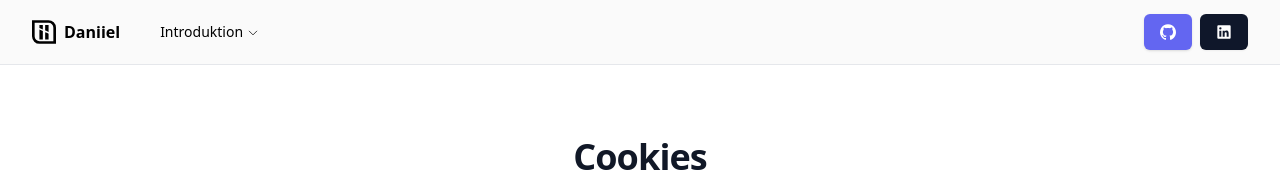
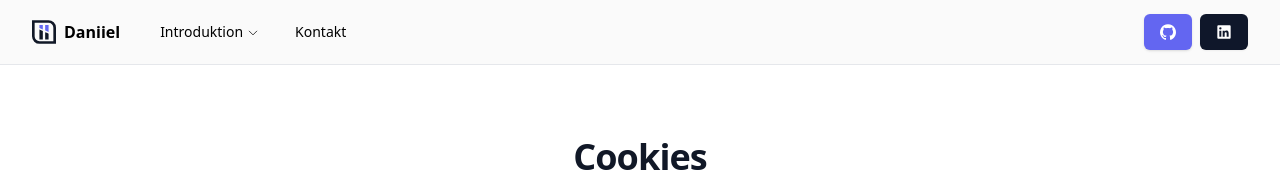
Before and after one commit to daniielp/daniiel-dev, a Next.js app: page /policies/cookies in a window 1280 px wide. Shown: the top 172 px of the page. Built offline with nearby package versions, Linux system fonts and the light colour scheme.

Commit message:
Update metadata

```diff
--- a/src/app/layout.tsx
+++ b/src/app/layout.tsx
@@ -5,7 +5,7 @@ import Script from "next/script"
 import { TailwindIndicator } from "@/components/tailwind-indicator"
 
 
-export const metaData: Metadata = {
+export const metadata: Metadata = {
     title: {
         default: siteConfig.title,
         template: `%s - ${siteConfig.name}`,
--- a/src/components/Icons.tsx
+++ b/src/components/Icons.tsx
@@ -2,6 +2,63 @@ import React from "react"
 export type IconProp = React.HtmlHTMLAttributes<SVGElement>
 
 export const Icons = {
+    logo: ({ ...props }: IconProp) => (
+        <svg
+      xmlns="http://www.w3.org/2000/svg"
+      width="32"
+      height="31.611"
+      viewBox="0 0 32 31.611"
+      {...props}
+    >
+      <g id="Group_4" data-name="Group 4" transform="translate(970.97 -442)">
+        <g id="logo" transform="translate(-970.97 442)">
+          <g id="Group_3" data-name="Group 3" transform="translate(0 0)">
+            <g
+              id="Group_2"
+              data-name="Group 2"
+              transform="translate(9.894 6.425)"
+            >
+              <path
+                id="Path_6"
+                data-name="Path 6"
+                d="M833.2,118.79v13.178h4.558V120.8l-.734-.324Z"
+                transform="translate(-833.2 -112.616)"
+                className="fill-gray-900"
+              />
+              <path
+                id="Path_7"
+                data-name="Path 7"
+                d="M833.2,66.89l4.558,2.012V62.97H833.2Z"
+                transform="translate(-833.2 -62.97)"
+                className="fill-indigo-500"
+              />
+              <path
+                id="Path_8"
+                data-name="Path 8"
+                d="M902.39,70.266l1.282.566,3.277,1.447V62.97H902.39Z"
+                transform="translate(-894.737 -62.97)"
+                className="fill-indigo-500"
+              />
+              <path
+                id="Path_9"
+                data-name="Path 9"
+                d="M902.39,149.31v9.8h4.559v-7.789l-1.584-.7Z"
+                transform="translate(-894.737 -139.76)"
+                className="fill-gray-900"
+              />
+            </g>
+            <path
+              id="Path_10"
+              data-name="Path 10"
+              d="M771.03,31.611H749.15a10.071,10.071,0,0,1-10.12-10V0h21.881A10.07,10.07,0,0,1,771.03,10ZM742.563,3.489V21.615a6.555,6.555,0,0,0,6.588,6.507H767.5V10a6.554,6.554,0,0,0-6.587-6.507H742.564Z"
+              transform="translate(-739.03)"
+              className="fill-gray-900"
+            />
+          </g>
+        </g>
+      </g>
+    </svg>
+    ),
     github: ({ ...props }: IconProp) => (
         <svg viewBox="0 0 438.549 438.549" {...props}>
             <path
--- a/src/components/layout/MainNav.tsx
+++ b/src/components/layout/MainNav.tsx
@@ -15,7 +15,7 @@ import {
   NavigationMenuTrigger,
   navigationMenuTriggerStyle,
 } from "@/components/ui/NavigationMenu"
-import Logo from "../Logo"
+import { Icons } from "../Icons"
 
 interface MainNavProps {
   items?: MainNavItem[]
@@ -29,7 +29,7 @@ export function MainNav({ items }: MainNavProps) {
         href="/"
         className="hidden items-center space-x-2 lg:flex"
       >
-        <Logo className="h-6 w-6" aria-hidden="true" />
+        <Icons.logo className="h-6 w-6" aria-hidden="true" />
         <span className="hidden font-bold lg:inline-block">
           {siteConfig.name}
         </span>
@@ -50,7 +50,7 @@ export function MainNav({ items }: MainNavProps) {
                         className="flex h-full w-full select-none flex-col justify-end rounded-md hover:bg-gray-100 p-6 no-underline outline-none focus:shadow-md"
                         href="/"
                       >
-                        <Logo className="h-6 w-6" aria-hidden="true" />
+                        <Icons.logo className="h-6 w-6" aria-hidden="true" />
                         <div className="mb-2 mt-4 text-lg font-medium text-gray-900">
                           {siteConfig.name}
                         </div>
--- a/src/components/layout/MobileNav.tsx
+++ b/src/components/layout/MobileNav.tsx
@@ -4,7 +4,6 @@ import * as React from "react"
 import Link from "next/link"
 import { usePathname } from "next/navigation"
 import type { MainNavItem, SidebarNavItem } from "@/types"
-
 import { siteConfig } from "@/config/site"
 import { classNames } from "@/lib/utils"
 import {
@@ -17,14 +16,14 @@ import { Button } from '@/components/ui/Button'
 import { ScrollArea } from "@/components/ui/ScrollArea"
 import { Sheet, SheetContent, SheetTrigger } from "@/components/ui/Sheet"
 import { Bars3Icon } from "@heroicons/react/24/outline"
-import Logo from "../Logo"
+import { Icons } from "../Icons"
 
 interface MobileNavProps {
     mainNavItems?: MainNavItem[]
     sidebarNavItems?: SidebarNavItem[]
 }
 
-export function MobileNav({ mainNavItems, sidebarNavItems }: MobileNavProps) {
+export function MobileNav({ mainNavItems }: MobileNavProps) {
     const pathname = usePathname()
     const [isOpen, setIsOpen] = React.useState(false)
 
@@ -39,7 +38,7 @@ export function MobileNav({ mainNavItems, sidebarNavItems }: MobileNavProps) {
                     <span className="sr-only">Toggle Menu</span>
                 </Button>
             </SheetTrigger>
-            <SheetContent side="left" className="pl-1 pr-0 bg-white">
+            <SheetContent side="left" className="pl-1 pr-0 bg-white w-full">
                 <div className="px-7">
                     <Link
                         aria-label="Home"
@@ -47,7 +46,7 @@ export function MobileNav({ mainNavItems, sidebarNavItems }: MobileNavProps) {
                         className="flex items-center"
                         onClick={() => setIsOpen(false)}
                     >
-                        <Logo className="mr-2 h-4 w-4" aria-hidden="true" />
+                        <Icons.logo className="mr-2 h-4 w-4" aria-hidden="true" />
                         <span className="font-bold">{siteConfig.name}</span>
                     </Link>
                 </div>
@@ -55,8 +54,9 @@ export function MobileNav({ mainNavItems, sidebarNavItems }: MobileNavProps) {
                     <div className="pl-1 pr-7">
                         <Accordion type="single" collapsible className="w-full">
                             {mainNavItems?.map((item, index) => (
+                                item.items ? (
                                     <AccordionItem value={item.title} key={index}>
-                                    <AccordionTrigger className="text-sm capitalize">
+                                        <AccordionTrigger className="text-sm leading-6 font-bold capitalize">
                                             {item.title}
                                         </AccordionTrigger>
                                         <AccordionContent>
@@ -84,16 +84,9 @@ export function MobileNav({ mainNavItems, sidebarNavItems }: MobileNavProps) {
                                             </div>
                                         </AccordionContent>
                                     </AccordionItem>
-                            ))}
-                            {/* <AccordionItem value="sidebar">
-                                <AccordionTrigger className="text-sm">
-                                    Sidebar Menu
-                                </AccordionTrigger>
-                                <AccordionContent>
-                                    <div className="flex flex-col space-y-2">
-                                        {sidebarNavItems?.map((item, index) =>
-                                            item.href ? (
+                                ) : (
                                     <MobileLink
+                                        className="text-sm leading-6 font-bold capitalize py-0 pl-0"
                                         key={index}
                                         href={String(item.href)}
                                         pathname={pathname}
@@ -102,18 +95,9 @@ export function MobileNav({ mainNavItems, sidebarNavItems }: MobileNavProps) {
                                     >
                                         {item.title}
                                     </MobileLink>
-                                            ) : (
-                                                <div
-                                                    key={index}
-                                                    className="text-foreground/70 transition-colors"
-                                                >
-                                                    {item.title}
-                                                </div>
                                 )
-                                        )}
-                                    </div>
-                                </AccordionContent>
-                            </AccordionItem> */}
+
+                            ))}
                         </Accordion>
                     </div>
                 </ScrollArea>
@@ -127,7 +111,8 @@ interface MobileLinkProps {
     href: string
     disabled?: boolean
     pathname: string
-    setIsOpen: React.Dispatch<React.SetStateAction<boolean>>
+    setIsOpen: React.Dispatch<React.SetStateAction<boolean>>,
+    className?: string,
 }
 
 function MobileLink({
@@ -136,15 +121,17 @@ function MobileLink({
     disabled,
     pathname,
     setIsOpen,
+    className,
 }: MobileLinkProps) {
     return (
         <Link
             scroll={true}
             href={href}
             className={classNames(
-                "text-foreground/70 transition-colors hover:text-foreground",
-                pathname === href && "text-foreground",
-                disabled && "pointer-events-none opacity-60"
+                "text-gray-700 hover:text-indigo-600 hover:bg-gray-50 group flex gap-x-3 rounded-md p-2 pl-3 text-sm leading-6 font-semibold",
+                pathname === href && "bg-gray-50 text-indigo-600",
+                disabled && "pointer-events-none opacity-60",
+                className
             )}
             onClick={() => setIsOpen(false)}
         >
--- a/src/components/ui/Sheet.tsx
+++ b/src/components/ui/Sheet.tsx
@@ -71,8 +71,8 @@ const SheetContent = React.forwardRef<
       {...props}
     >
       {children}
-      <SheetPrimitive.Close className="absolute right-4 top-4 rounded-sm opacity-70 ring-offset-background transition-opacity hover:opacity-100 focus:outline-none focus:ring-2 focus:ring-ring focus:ring-offset-2 disabled:pointer-events-none data-[state=open]:bg-secondary">
-        <XMarkIcon className="h-4 w-4" />
+      <SheetPrimitive.Close className="absolute right-4 top-4 rounded-sm ring-offset-background transition-opacity text-gray-700 hover:opacity-100 focus:outline-none focus:ring-2 focus:ring-ring focus:ring-offset-2 disabled:pointer-events-none data-[state=open]:bg-secondary">
+        <XMarkIcon className="h-6 w-6" />
         <span className="sr-only">Close</span>
       </SheetPrimitive.Close>
     </SheetPrimitive.Content>
--- a/src/config/site.ts
+++ b/src/config/site.ts
@@ -37,6 +37,10 @@ export const siteConfig = {
                 },
             ],
         },
+        {
+            title: "Kontakt",
+            href: "/kontakt"
+        }
     ],
     socials
 }
```
Lines whose indentation alone changed are shown as unchanged.
